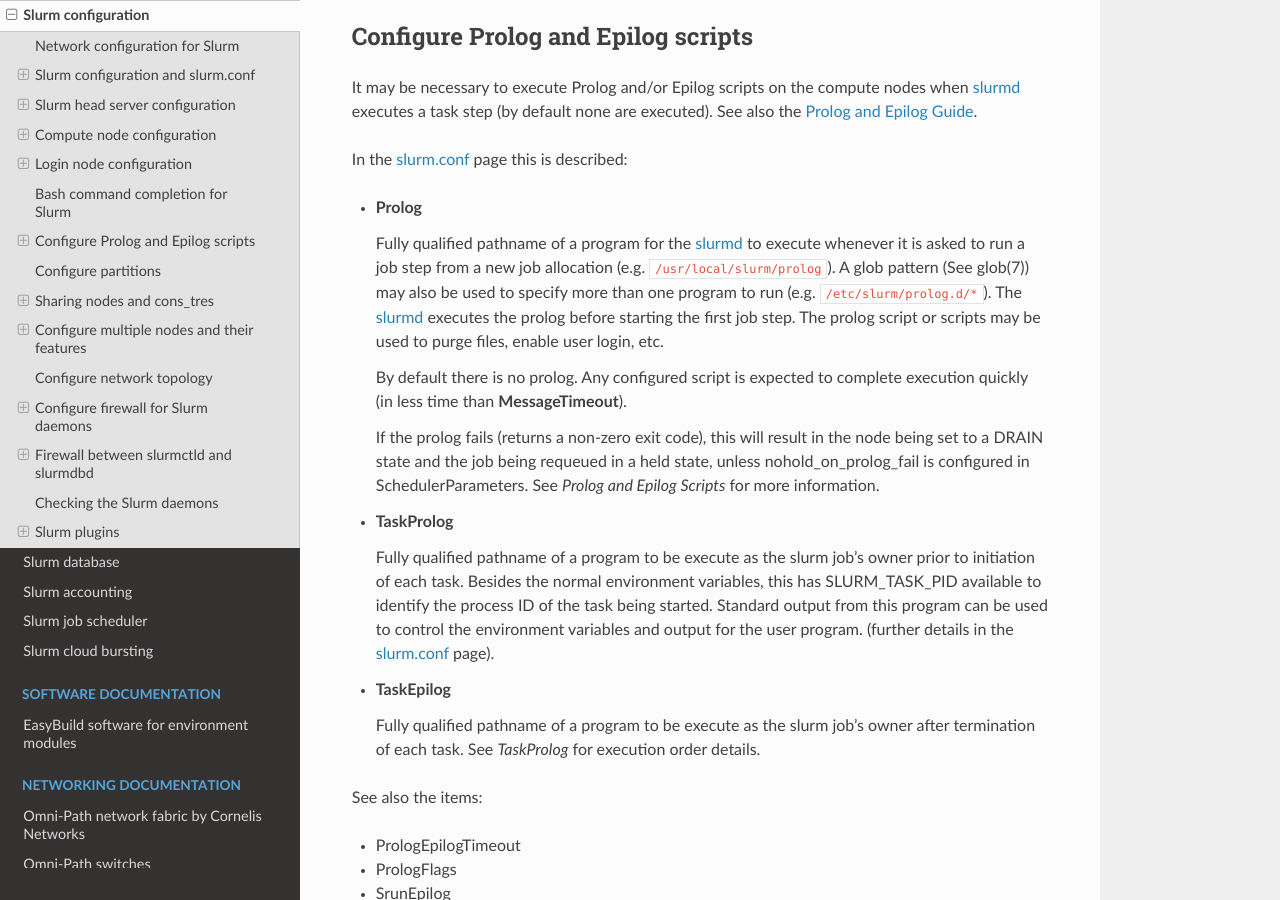
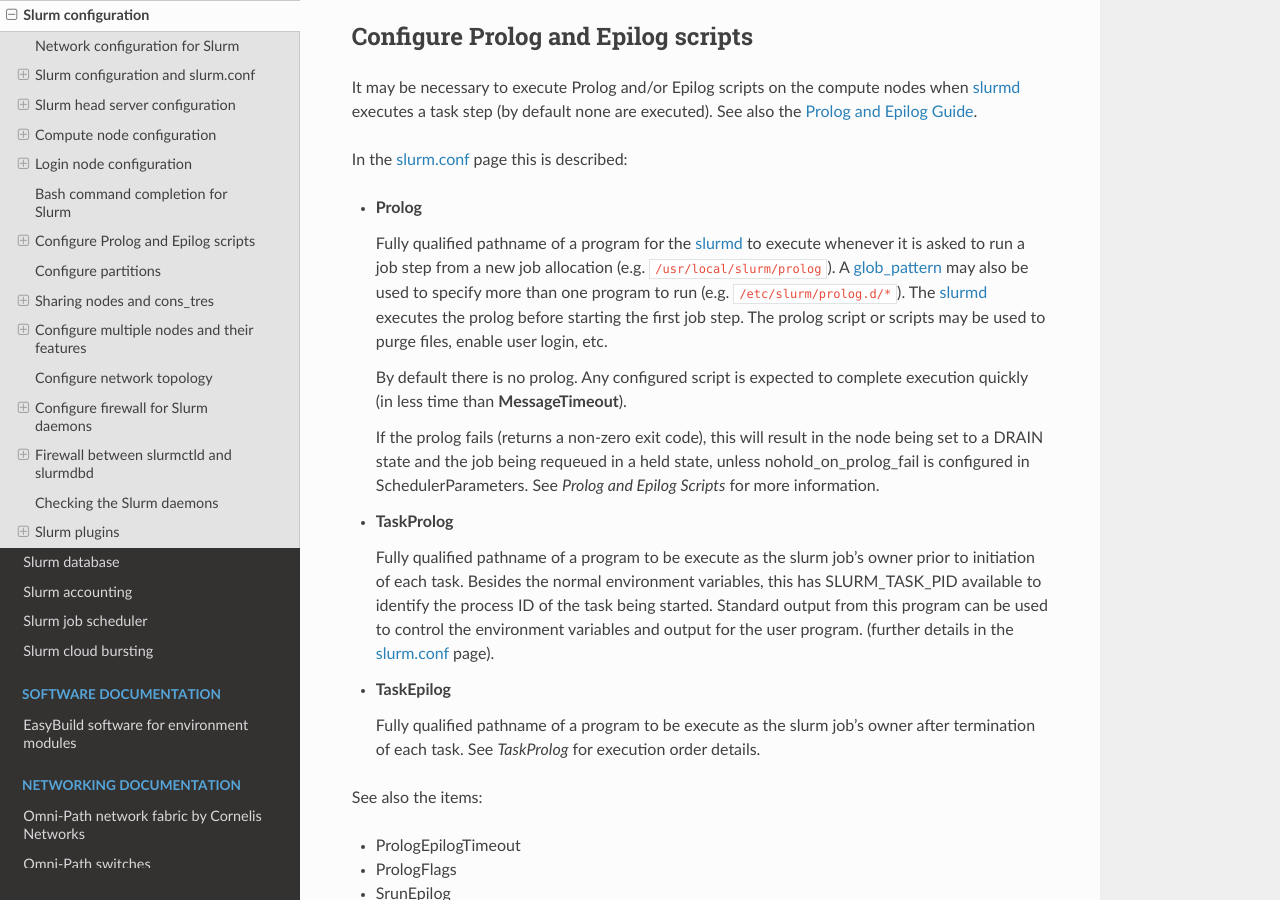
Before and after one commit to OleHolmNielsen/Niflheim_system, a Sphinx documentation site: the page built from docs/Slurm_configuration.rst, in a window 1280 px wide and 900 px high, scrolled down 37819 px. Built offline with Sphinx 7.4.7 and the Read the Docs theme 3.1.0, drawn with Linux system fonts in a browser that asks for light colours.

Commit message:
Added glob_pattern link

```diff
--- a/docs/Slurm_configuration.rst
+++ b/docs/Slurm_configuration.rst
@@ -1668,7 +1668,7 @@
 * **Prolog**
 
   Fully qualified pathname of a program for the slurmd_ to execute whenever it is asked to run a job step from a new job allocation (e.g. ``/usr/local/slurm/prolog``).
-  A glob pattern (See glob(7)) may also be used to specify more than one program to run (e.g. ``/etc/slurm/prolog.d/*``).
+  A glob_pattern_ may also be used to specify more than one program to run (e.g. ``/etc/slurm/prolog.d/*``).
   The slurmd_ executes the prolog before starting the first job step. The prolog script or scripts may be used to purge files, enable user login, etc.
 
   By default there is no prolog.
```
Also changed, not shown: other parts of docs/Slurm_configuration.rst (+2 -0 lines).
